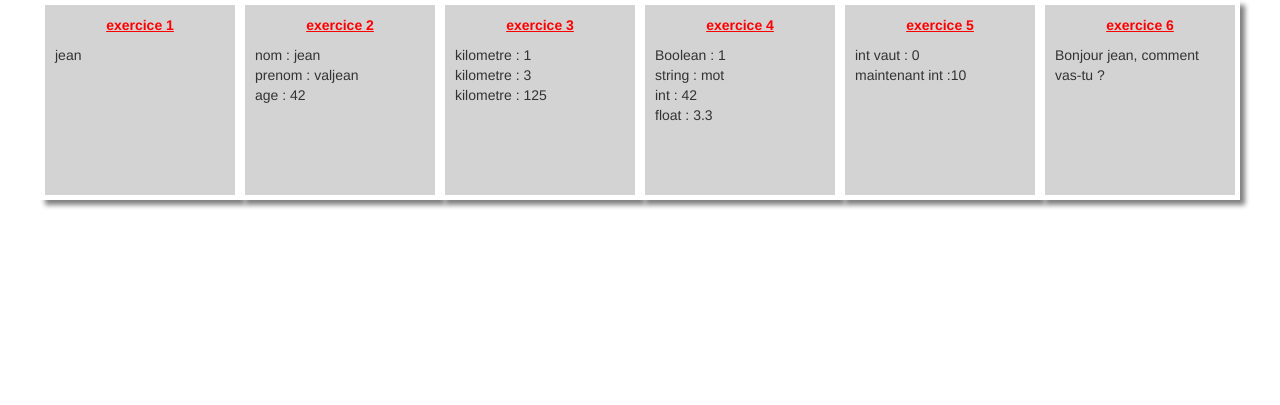
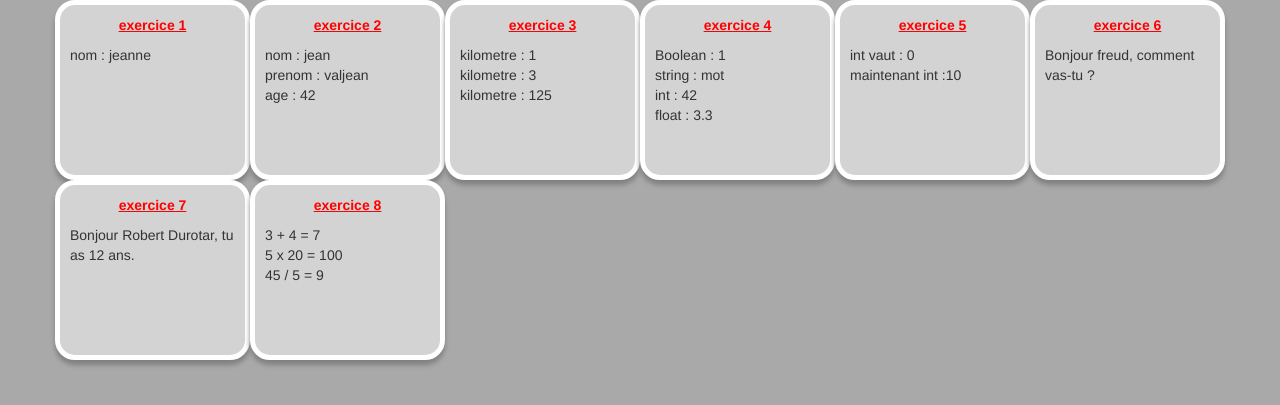
Before and after one commit to Seizuko/startingPHP, a PHP site: page /variable.php in a window 1280 px wide. Shown: the top 405 px of the page. Run offline with PHP 8.4, Linux system fonts and the light colour scheme.

Commit message:
Add files via upload

```diff
--- a/css/style.css
+++ b/css/style.css
@@ -6,10 +6,18 @@ p {
 
 #border {
   background-color: lightgrey;
-  height: 200px;
-  box-shadow: 5px 5px 5px grey;
+  height: 180px;
+  box-shadow: 0px 5px 5px grey;
   border: 5px solid white;
-  padding: 10px; }
+  padding: 10px;
+  border-radius: 20px; }
 
-.container {
-  padding: 0; }
+#border:hover {
+  transition-duration: .5s;
+  border: 10px solid red;
+  border-radius: 50px;
+  background-color: black;
+  color: white; }
+
+body {
+  background-color: darkgrey; }
--- a/sass/style.scss
+++ b/sass/style.scss
@@ -1,3 +1,4 @@
 p{color:red; font-weight: bold;text-decoration: underline; text-align: center;}
-#border{background-color: lightgrey; height: 200px;box-shadow: 5px 5px 5px grey; border:5px solid white; padding: 10px;}
-.container{padding: 0;}
+#border{background-color: lightgrey; height: 180px;box-shadow: 0px 5px 5px grey; border:5px solid white; padding: 10px;border-radius:20px;}
+#border:hover{transition-duration:.5s;border:10px solid red;border-radius: 50px;background-color: black; color: white;}
+body{background-color: darkgrey;}
--- a/variable.php
+++ b/variable.php
@@ -16,14 +16,14 @@
 
 <div class="container">
 	<div class="row">
-		<div class="col-xs-2 col-ls-2 col-md-2 col-lg-2" id="border">
+		<div class="col-xs-12 col-sm-6 col-md-2 col-lg-2" id="border">
 			<p>exercice 1</p>
 			<?php
-				$nom = 'jean';
-				echo $nom;
+				$nom = 'jeanne';
+				echo 'nom : '.$nom;
 			?>
 		</div>
-		<div class="col-xs-2 col-ls-2 col-md-2 col-lg-2" id="border">
+		<div class="col-xs-12 col-sm-6 col-md-2 col-lg-2" id="border">
 			<p>exercice 2</p>
 
 			<?php
@@ -34,7 +34,7 @@
 				echo 'nom : '.$nom.'<br> prenom : '.$prenom.' <br>age : '.$age;
 			?>
 		</div>
-		<div class="col-xs-2 col-ls-2 col-md-2 col-lg-2" id="border">
+		<div class="col-xs-12 col-sm-6 col-md-2 col-lg-2" id="border">
 			<p>exercice 3</p>
 
 			<?php
@@ -48,7 +48,7 @@
 			 	echo 'kilometre : '.$kilometre.'<br>';
 			?>
 		</div>
-		<div class="col-xs-2 col-ls-2 col-md-2 col-lg-2" id="border">
+		<div class="col-xs-12 col-sm-6 col-md-2 col-lg-2" id="border">
 			<p>exercice 4</p>
 
 			<?php
@@ -60,7 +60,7 @@
 				echo 'Boolean : '.$bool.'<br> string : '.$string.'<br> int : '.$int.'<br> float : '.$float;
 			?>
 		</div>
-		<div class="col-xs-2 col-ls-2 col-md-2 col-lg-2" id="border">
+		<div class="col-xs-12 col-sm-6 col-md-2 col-lg-2" id="border">
 			<p>exercice 5</p>
 
 			<?php
@@ -70,12 +70,34 @@
 					echo '<br>maintenant int :'.$entier;
 			?>
 		</div>
-		<div class="col-xs-2 col-ls-2 col-md-2 col-lg-2" id="border">
+		<div class="col-xs-12 col-sm-6 col-md-2 col-lg-2" id="border">
 			<p>exercice 6</p>
 
 			<?php
-				$Nom = 'jean';
+				$Nom = 'freud';
 					echo 'Bonjour '.$Nom.', comment vas-tu ?';
+			?>
+		</div>
+		<div class="col-xs-12 col-sm-6 col-md-2 col-lg-2" id="border">
+			<p>exercice 7</p>
+
+			<?php
+				$Nom = 'Robert';
+				$prenom = 'Durotar';
+				$age = '12';
+
+				echo 'Bonjour '.$Nom.' '.$prenom.', tu as '.$age.' ans.';
+			?>
+		</div>
+		<div class="col-xs-12 col-sm-6 col-md-2 col-lg-2" id="border">
+			<p>exercice 8</p>
+
+			<?php
+				$calcul = 3+4;
+				$calcul2 = 5*20;
+				$calcul3 = 45/5;
+
+				echo '3 + 4 = '.$calcul.'<br> 5 x 20 = '.$calcul2.'<br> 45 / 5 = '.$calcul3;
 			?>
 		</div>
 </body>
```
